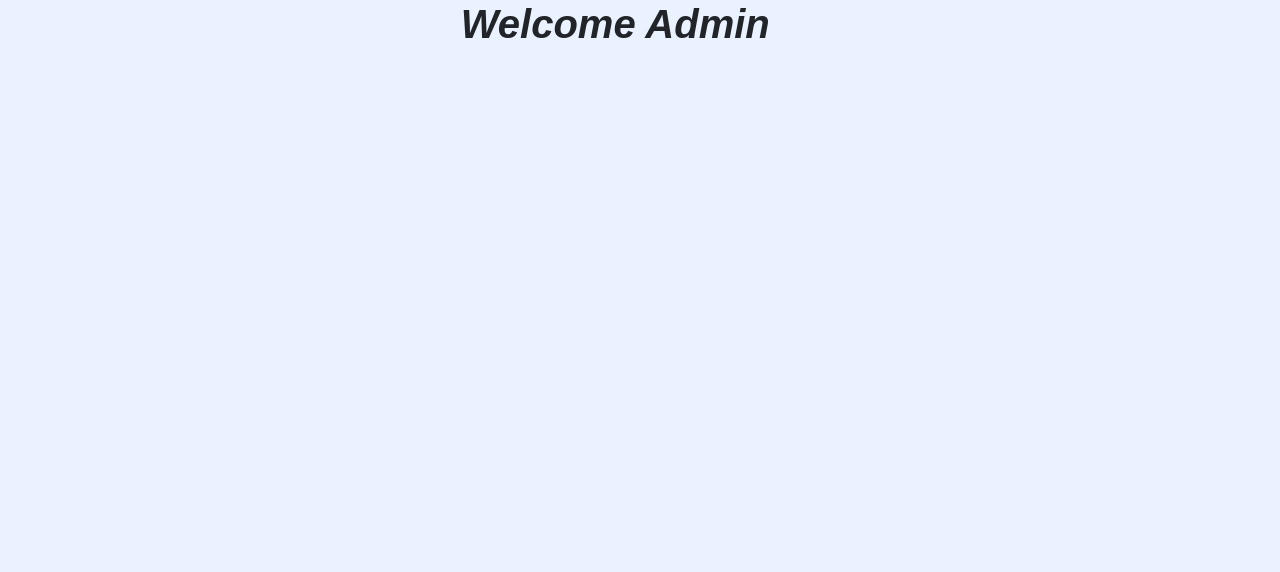
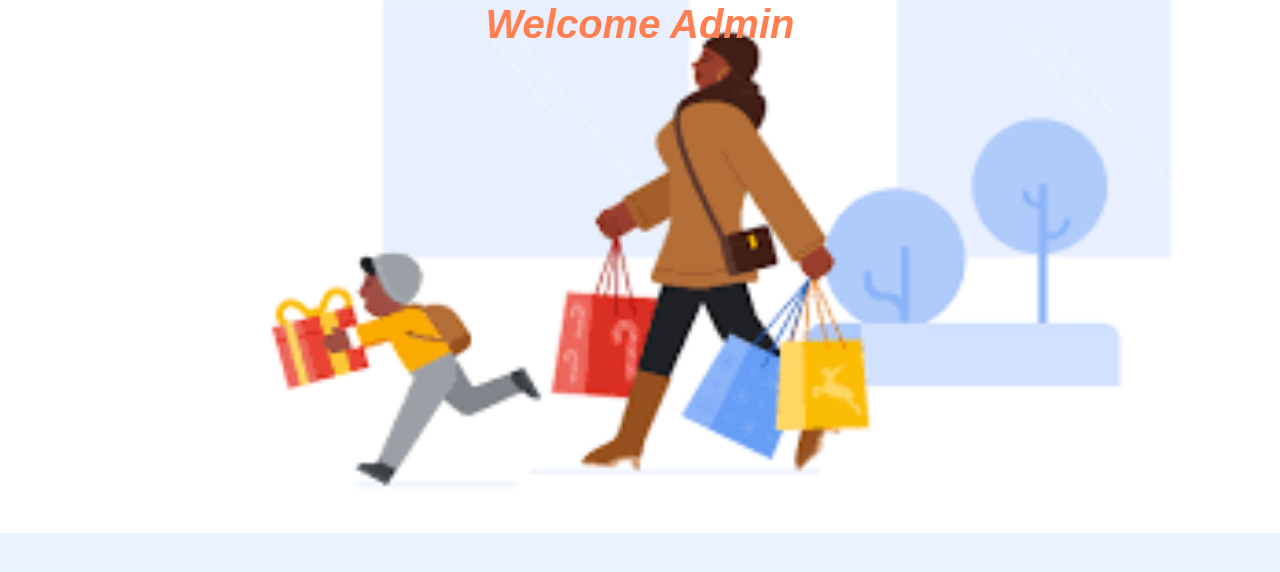
Before and after one commit to Revanth1039/Shopping-Management-System, a website: page frontend/defaultadmindb.html in a window 1280 px wide. Drawn offline with nearby package versions, Linux system fonts and the light colour scheme.

Commit message:
trying to make responsive

```diff
--- a/frontend/defaultadmindb.html
+++ b/frontend/defaultadmindb.html
@@ -15,15 +15,34 @@
             font-family: "Merriweather", sans-serif;
             background-color: #ebf2ff;
             overflow-x: hidden;
+            background-image: url(adminimg.png) ;
+            background-repeat: no-repeat;
+            background-size: 100%;
             transition: 0.5s;
         }
+        h1{
 
-    </style>
+            color: coral;
+        }
+        @media (min-width: 768px) {
+            h1{
+                display: block !important;
+            }
+        }
+
+        @media (min-width: 1200px) {
+            h1{
+                display: block !important;
+            }
+        }
+
+         </style>
     <script src="https://code.jquery.com/jquery-3.2.1.slim.min.js" integrity="sha384-KJ3o2DKtIkvYIK3UENzmM7KCkRr/rE9/Qpg6aAZGJwFDMVNA/GpGFF93hXpG5KkN" crossorigin="anonymous"></script>
     <script src="https://cdnjs.cloudflare.com/ajax/libs/popper.js/1.12.9/umd/popper.min.js" integrity="sha384-ApNbgh9B+Y1QKtv3Rn7W3mgPxhU9K/ScQsAP7hUibX39j7fakFPskvXusvfa0b4Q" crossorigin="anonymous"></script>
     <script src="https://maxcdn.bootstrapcdn.com/bootstrap/4.0.0/js/bootstrap.min.js" integrity="sha384-JZR6Spejh4U02d8jOt6vLEHfe/JQGiRRSQQxSfFWpi1MquVdAyjUar5+76PVCmYl" crossorigin="anonymous"></script>
 </head>
 <body>
-    <h1 style="font-weight: bolder; margin-left: 36%;font-style: italic; ">Welcome Admin</h1>
+    <h1 style="font-weight: bolder; font-style: italic; text-align: center;">Welcome Admin</h1>
+
 </body>
 </html>
```
Also changed, not shown: frontend/AdminDashBoard.html (+25 -5 lines), frontend/adminimg.png (added).
